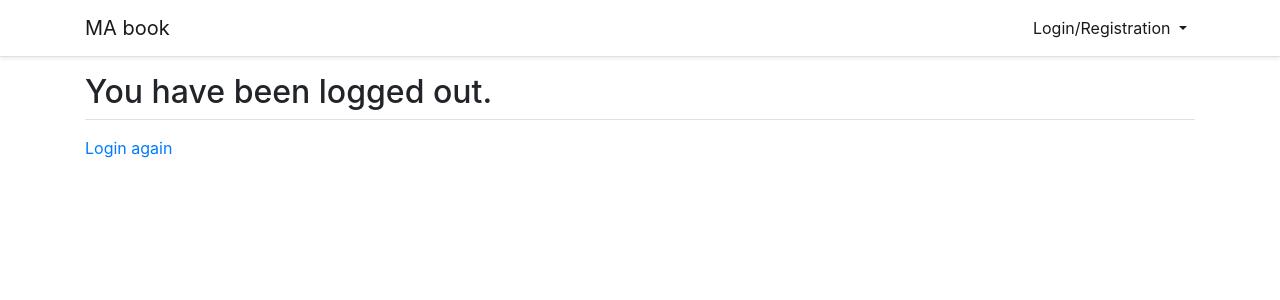
After one commit to denyszamiatin/ma_book, a Django app: page /user/logout in a window 1280 px wide. The commit adds this page. Shown: the top 300 px of the page. Run offline with Django 3.2, Linux system fonts and the light colour scheme; parts of the project's set-up code (start-up, migrations or seed data) failed here and were passed over; some libraries are stand-ins or nearby versions.

Commit message:
Enable logout functionality

```diff
--- a/templates/base.html
+++ b/templates/base.html
@@ -43,7 +43,7 @@
         </div>
       </li>
       <li class="nav-item active">
-        <a class="nav-link" href="">Logout</a>
+        <a class="nav-link" href="{% url 'users:logout' %}">Logout</a>
       </li>
       {% else %}
 
--- /dev/null
+++ b/users/templates/users/logout.html
@@ -0,0 +1,9 @@
+{% extends "base.html" %}
+{% block content %}
+
+<h2>You have been logged out.</h2>
+<div class="border-top pt-3">
+    <a href="{% url 'users:login' %}">Login again</a>
+</div>
+
+{% endblock content%}
--- a/users/templates/users/search.html
+++ b/users/templates/users/search.html
@@ -23,9 +23,9 @@
                 <li>
                     <a href="user/profile/{{user.username}}">{{user.username}}</a>
                     {% if user in user_follows %}
-                        <a href="{% url 'users:unfollow' user.username %}"><button class="btn btn-default">Stop follow</button></a>
+                        <a href="{% url 'users:unfollow' user.username %}"><button type="button" class="btn btn-default">Stop follow</button></a>
                     {% else %}
-                        <a href="{% url 'users:follow' user.username %}"><button class="btn btn-default">Follow</button></a>
+                        <a href="{% url 'users:follow' user.username %}"><button type="button" class="btn btn-default">Follow</button></a>
                     {% endif %}
                 </li>
             </ul>
--- a/users/urls.py
+++ b/users/urls.py
@@ -1,4 +1,5 @@
 from django.urls import path
+from django.contrib.auth.views import LogoutView
 from .views import user_registration, user_login, user_profile, search, edit_user_profile, follow, unfollow
 
 
@@ -7,6 +8,7 @@ app_name = "users"
 urlpatterns = [
     path('registration', user_registration, name='registration'),
     path('login', user_login, name='login'),
+    path('logout', LogoutView.as_view(template_name='users/logout.html'), name='logout'),
     path('edit', edit_user_profile, name='edit'),
     path('profile', user_profile, name='profile'),
     path('search', search, name='search'),
--- a/users/views.py
+++ b/users/views.py
@@ -19,7 +19,7 @@ def user_registration(request):
             profile.user = user
             profile.save()
             messages.success(request, 'Successful registration')
-            return redirect(reverse('users:profile'))
+            return redirect(reverse('users:login'))
     return render(request, 'users/registration.html', {
         "user_form": user_form,
         "profile_form": profile_form,
```
